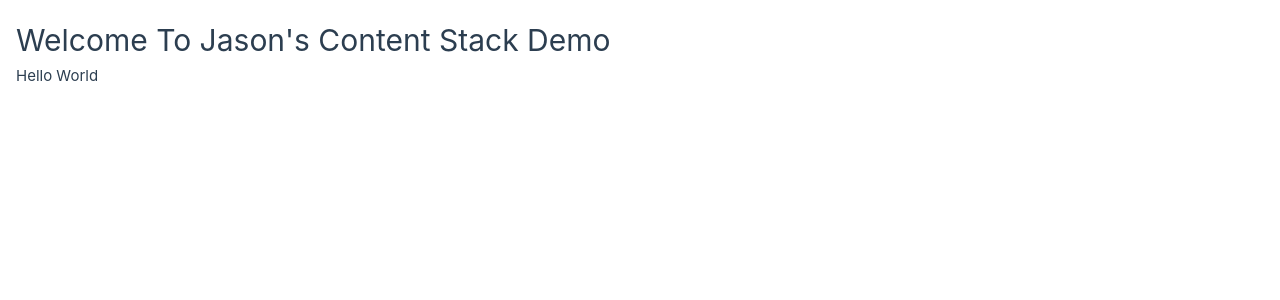
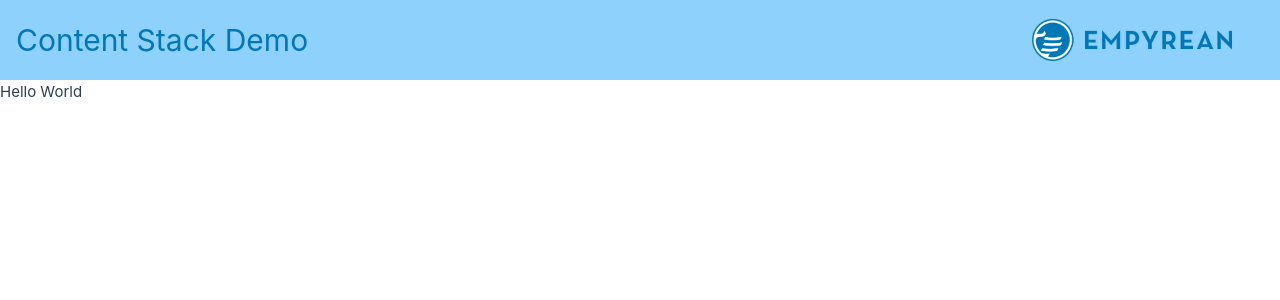
Before and after one commit to soundman10000/content-stack-demo, a Vue app: page / in a window 1280 px wide. Shown: the top 300 px of the page. Built offline with nearby package versions, Linux system fonts and the light colour scheme.

Commit message:
some cleanup and add some branding

```diff
--- a/index.html
+++ b/index.html
@@ -4,7 +4,7 @@
     <meta charset="UTF-8" />
     <link rel="icon" href="/favicon.ico" />
     <meta name="viewport" content="width=device-width, initial-scale=1.0" />
-    <title>Jason's Content Stack Demo</title>
+    <title>Content Stack Demo</title>
   </head>
   <body>
     <div id="app"></div>
--- a/src/App.vue
+++ b/src/App.vue
@@ -4,11 +4,16 @@
 </script>
 
 <template>
-  <header>
-    <div>
-      <HomeHeader />
-    </div>
+  <header class="header">
+    <HomeHeader />
   </header>
 
   <RouterView />
 </template>
+
+<style scoped>
+.header {
+  color: var(--empyrean-blue);
+  background-color: var(--empyrean-blue-light);
+}
+</style>
--- a/src/assets/base.css
+++ b/src/assets/base.css
@@ -1,4 +1,3 @@
-/* color palette from <https://github.com/vuejs/theme> */
 :root {
   --vt-c-white: #ffffff;
   --vt-c-white-soft: #f8f8f8;
@@ -20,9 +19,16 @@
   --vt-c-text-dark-1: var(--vt-c-white);
   --vt-c-text-dark-2: rgba(235, 235, 235, 0.64);
 
+  --empyrean-blue: #0077b7;
+  --empyrean-blue-light: #8ed1fc;
+
   --pad-lg: 2rem;
   --pad-md: 1rem;
   --pad-floor: 4px;
+
+  --margin-lg: 2rem;
+  --margin-md: 1rem;
+  --margin-floor: 4px;
 }
 
 /* semantic color variables for this project */
--- a/src/assets/main.css
+++ b/src/assets/main.css
@@ -1,7 +1,6 @@
 @import './base.css';
 
 #app {
-  padding: var(--pad-md);
   font-weight: normal;
 }
 
--- a/src/components/header/component.vue
+++ b/src/components/header/component.vue
@@ -1,4 +1,9 @@
-<script></script>
+<script>
+import './styles.css'
+</script>
 <template>
-  <h1>Welcome To Jason's Content Stack Demo</h1>
+  <h1 class="logo-container">
+    Content Stack Demo
+    <img src="..\..\assets\Empyrean-DynamicBlue-Logo-Hrz.png" class="logo" />
+  </h1>
 </template>
--- /dev/null
+++ b/src/components/header/styles.css
@@ -0,0 +1,11 @@
+.logo-container {
+  display: flex;
+  justify-content: space-between;
+  align-items: center;
+  padding: var(--pad-md);
+}
+.logo {
+  width: 200px;
+  height: auto;
+  margin-right: var(--pad-lg);
+}
--- a/src/router/index.js
+++ b/src/router/index.js
@@ -1,5 +1,5 @@
 import { createRouter, createWebHistory } from 'vue-router'
-import IndexView from '../views/IndexView.vue'
+import IndexView from '../views/Index/IndexView.vue'
 
 const router = createRouter({
   history: createWebHistory(import.meta.env.BASE_URL),
```
Also changed, not shown: src/assets/Empyrean-DynamicBlue-Logo-Hrz.png (added), src/components/header/style.css (deleted), src/views/Index/IndexView.vue (renamed from src/views/IndexView.vue).
